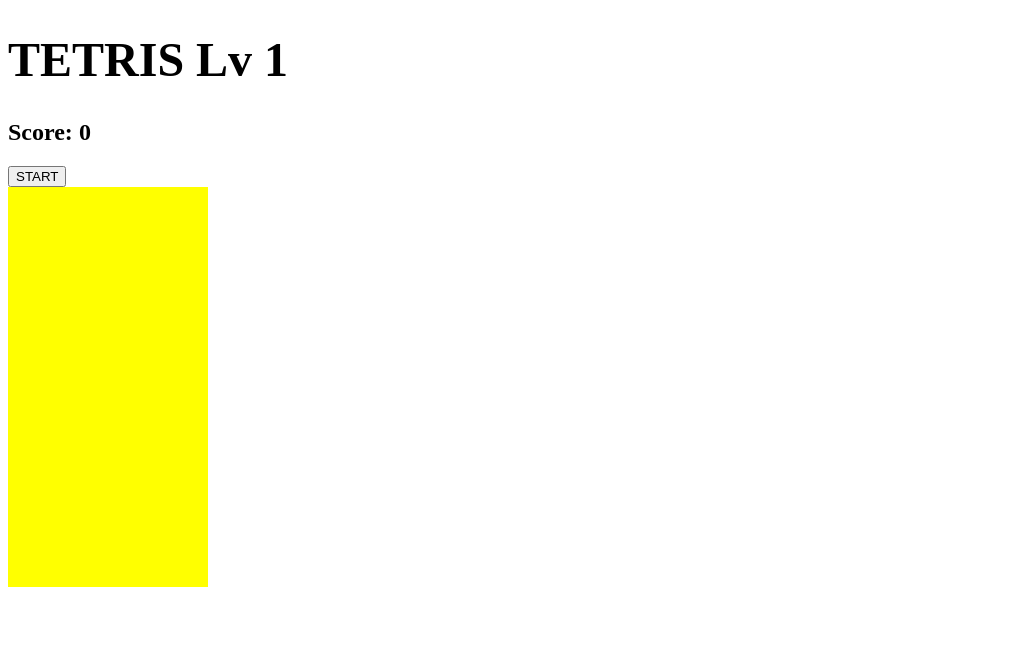
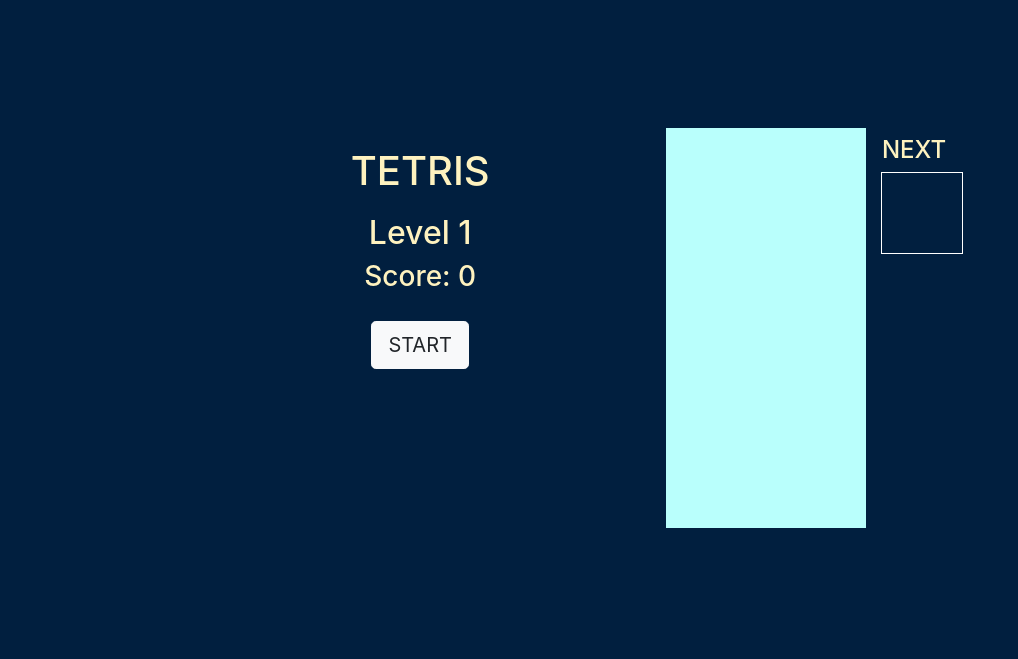
Before and after one commit to jchhuang-tech/Tetris, a plain HTML site: page index.html in a window 1280 px wide. Shown: the whole page, without its empty margins (0-1018 px from the left). Drawn offline with nearby package versions, Linux system fonts and the light colour scheme.

Commit message:
changed appearances

```diff
--- a/app.js
+++ b/app.js
@@ -88,15 +88,15 @@ function rotate() {
   draw();
 }
 
-function allMoveDown() {
-  var allIndex = Array.from(Array(200).keys());
-  allIndex.forEach(index => {
-    if (squares[index].classList.contains('taken')) {
-      squares[index].classList.remove('taken', 'tetromino');
-      squares[index + w].classList.add('taken', 'tetromino');
-    }
-  });
-}
+// function allMoveDown() {
+//   var allIndex = Array.from(Array(200).keys());
+//   allIndex.forEach(index => {
+//     if (squares[index].classList.contains('taken')) {
+//       squares[index].classList.remove('taken', 'tetromino');
+//       squares[index + w].classList.add('taken', 'tetromino');
+//     }
+//   });
+// }
 
 function newBlock() {
   curBlock = nextBlock;
--- a/index.html
+++ b/index.html
@@ -4,15 +4,26 @@
 <head>
   <meta charset="utf-8">
   <title>Tetris</title>
+  <link rel="stylesheet" href="https://stackpath.bootstrapcdn.com/bootstrap/4.5.2/css/bootstrap.min.css" integrity="sha384-JcKb8q3iqJ61gNV9KGb8thSsNjpSL0n8PARn9HuZOnIxN0hoP+VmmDGMN5t9UJ0Z" crossorigin="anonymous">
+  <script src="https://code.jquery.com/jquery-3.5.1.slim.min.js" integrity="sha384-DfXdz2htPH0lsSSs5nCTpuj/zy4C+OGpamoFVy38MVBnE+IbbVYUew+OrCXaRkfj" crossorigin="anonymous"></script>
+  <script src="https://cdn.jsdelivr.net/npm/popper.js@1.16.1/dist/umd/popper.min.js" integrity="sha384-9/reFTGAW83EW2RDu2S0VKaIzap3H66lZH81PoYlFhbGU+6BZp6G7niu735Sk7lN" crossorigin="anonymous"></script>
+  <script src="https://stackpath.bootstrapcdn.com/bootstrap/4.5.2/js/bootstrap.min.js" integrity="sha384-B4gt1jrGC7Jh4AgTPSdUtOBvfO8shuf57BaghqFfPlYxofvL8/KUEfYiJOMMV+rV" crossorigin="anonymous"></script>
+  <!-- <link href="https://fonts.googleapis.com/css?family=Press+Start+2P" rel="stylesheet"> -->
   <link rel="stylesheet" href="styles.css">
-  <!-- <link href="https://fonts.googleapis.com/css?family=Press+Start+2P" rel="stylesheet"> -->
 </head>
 
 <body>
-  <h1 class="level-title">TETRIS Lv 1</h1>
-  <h2 class="score-text">Score: <span class="score">0</span></h2>
-  <button type="button" name="start" class="start-btn">START</button>
-  <div class="container">
+  <div class="big-container container-fluid row">
+
+    <div class="title-area col-lg-6">
+
+      <h1 class="title-text">TETRIS</h1>
+      <h2 class="level-text">Level 1</h2>
+      <h3 class="score-text">Score: <span class="score">0</span></h3>
+      <button type="button" name="start" class="btn btn-lg btn-light start-btn">START</button>
+
+    </div>
+    <div class="container col-lg-6">
 
 
       <div class="grid">
@@ -229,6 +240,10 @@
         <div class="hidden taken"></div>
       </div>
 
+      <div class="next-area">
+
+        <h4 class="next-text">NEXT</h4>
+
         <div class="mini-grid">
           <div></div>
           <div></div>
@@ -249,7 +264,9 @@
         </div>
 
       </div>
+    </div>
 
+  </div>
 
 
 </body>
--- a/styles.css
+++ b/styles.css
@@ -1,25 +1,65 @@
 body {
   /* text-align: center; */
-  /* background-color: #011F3F; */
+  background-color: #011F3F;
 }
 
-.level-title {
+h1 {
   /* font-family: 'Press Start 2P', cursive; */
-  font-size: 3rem;
-  /* margin: 5%; */
-  /* color: #FEF2BF; */
+  /* font-size: 3rem; */
+  /* text-align: center; */
+  /* color: white; */
+  margin: 5%;
+  color: #FEF2BF;
+}
+
+h2 {
+  color: white;
+  color: #FEF2BF;
+}
+
+h3 {
+  color: white;
+  color: #FEF2BF;
+}
+
+h4 {
+  color: white;
+  color: #FEF2BF;
+}
+
+.big-container {
+  padding: 10% 18%;
+  /* display: inline-flex; */
+  /* text-align: center; */
+}
+
+.container {
+  display: inline-flex;
+  text-align: center;
+  padding: 0 0 0 5%;
+}
+
+.title-area {
+  /* padding: 10% 0 0 0; */
+  text-align: center;
+}
+
+.start-btn {
+  /* text-align: center; */
+  /* display: block; */
+  margin: 5%;
 }
 
 .grid {
   height: 400px;
   width: 200px;
-  background-color: yellow;
+  background-color: #b9fffc;
   display: flex;
   flex-wrap: wrap;
 }
 
 .taken {
-  background-color: blue;
+  background-color: #590995;
 }
 
 .hidden {
@@ -34,7 +74,18 @@ body {
 }
 
 .tetromino {
-  background-color: blue;
+  background-color: #590995;
+}
+
+.next-area {
+text-align: center;
+}
+
+.next-text {
+  /* display: flex; */
+  /* display: block; */
+  margin: 10% 0 0 20%;
+  /* padding: 0 10%; */
 }
 
 .mini-grid {
@@ -42,8 +93,8 @@ body {
   height: 80px;
   display: flex;
   flex-wrap: wrap;
-  background-color: white;
-  margin-left: 50px;
+  margin: 10% 0 0 20%;
+  outline: 1px solid white;
 }
 
 .mini-grid div {
@@ -52,10 +103,6 @@ body {
   display: inline-block;
 }
 
-.container {
-  display: flex;
+.display {
+  background-color: #c62a88;
 }
-
-.display {
-  background-color: green;
-}
```
Lines whose indentation alone changed are shown as unchanged.
